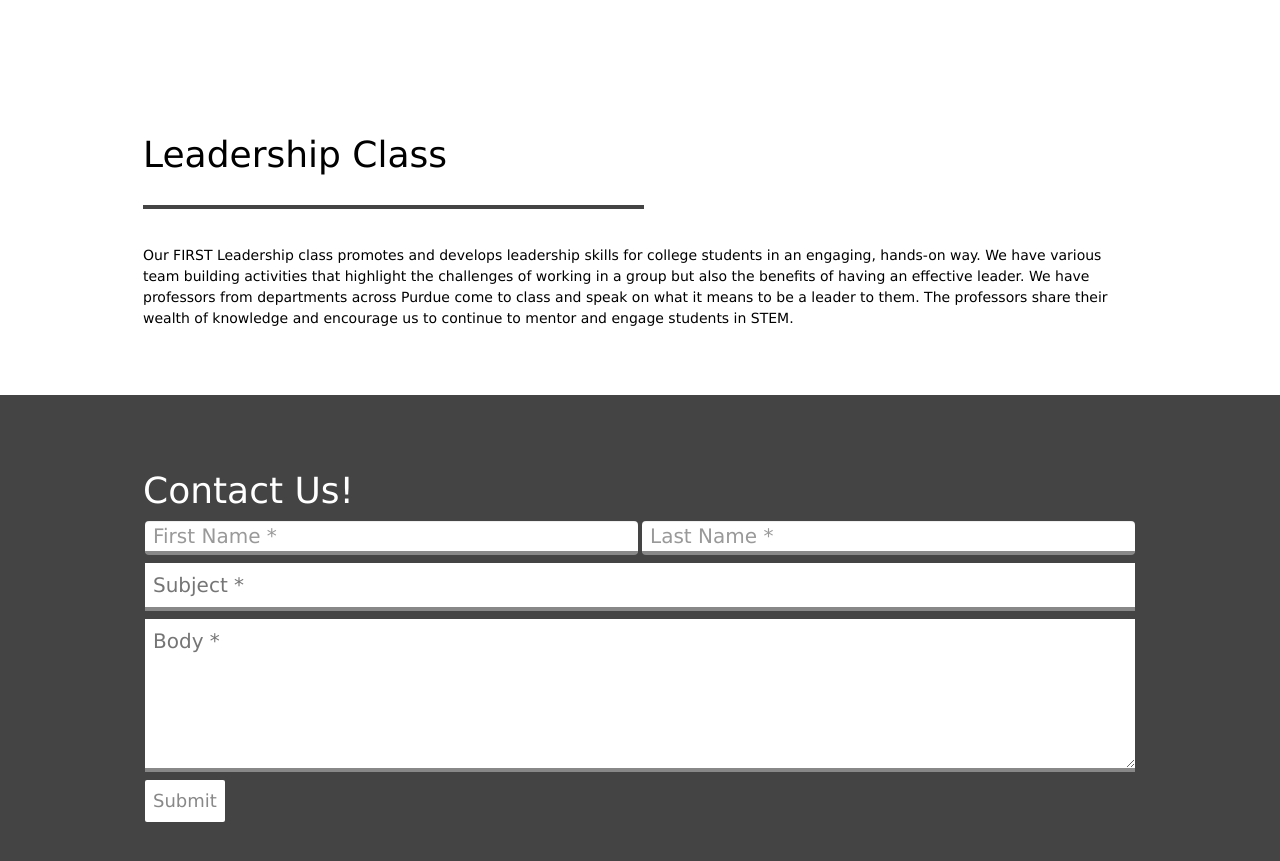
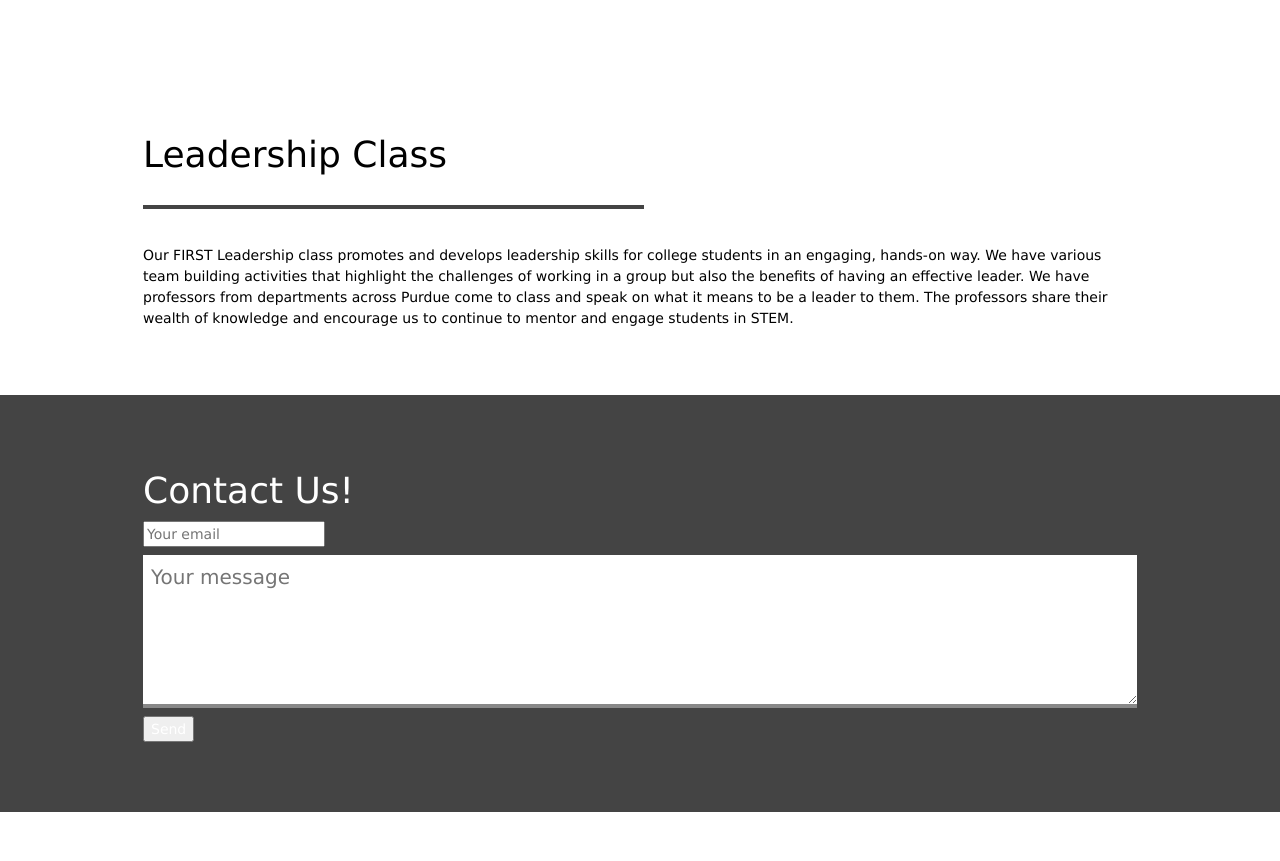
Before and after one commit to purduefirst/purduefirst.github.io, a Jekyll site: the page built from index.html, in a window 1280 px wide and 900 px high, scrolled down 2876 px. Shown: the top 861 px of the window. Built offline with Jekyll 4.4.1, drawn with Linux system fonts in a browser that asks for light colours; after the commit the page ends 3688 px from its top, so only the background shows below that.

Commit message:
New contact form
testing a new contact form

```diff
--- a/_includes/contact-us.html
+++ b/_includes/contact-us.html
@@ -5,17 +5,11 @@
 {% endif %}
 	<div class="container">
 		<h1>Contact Us!</h1>
-		<form id="contact-us" contact-addr="{{ page.contact }}">
-			<div id="form-column" data-columns>
-				<input type='text' label='First Name' class='form-control contact-input' id='first' placeholder='First Name *'>
-				<input type='text' label='Last Name' class='form-control contact-input' id='last' placeholder='Last Name *'>
-			</div>
-			<div id="form-container">
-				<input type="text" id="subject" placeholder="Subject *">
-				<textarea placeholder="Body *" id="message"></textarea>
-				<input type="submit" value="Submit">
-			</div>
-		</form>
+			<form method="POST" action="https://formspree.io/pr@purduefirst.org">
+	  			<input type="email" name="email" placeholder="Your email">
+	  			<textarea name="message" placeholder="Your message"></textarea>
+	  			<button type="submit">Send</button>
+			</form>
 	</div>
 </section>
 <script src="{{"/js/submit.js" | prepend: site.baseurl}}"></script>
```
